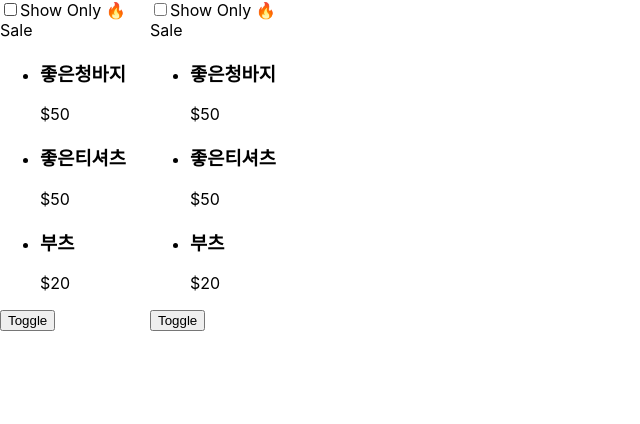
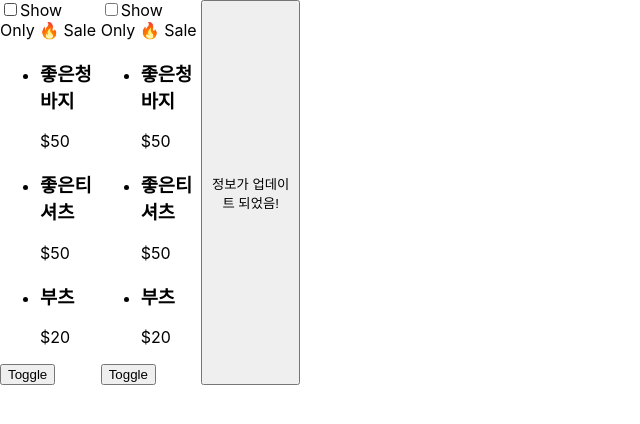
Before and after one commit to devkrecord/react-toy-project, a React (Create React App) app in the folder query/: page / in a window 1280 px wide. Shown: the top 424 px of the page, without its empty margins (0-640 px from the left). Built offline with nearby package versions, Linux system fonts and the light colour scheme.

Commit message:
feat: react query update하기 (invalidateQueries)

```diff
--- a/query/src/components/MainProducts.jsx
+++ b/query/src/components/MainProducts.jsx
@@ -1,11 +1,14 @@
 import React, { useState } from 'react';
 import Products from './Products';
+import { useQueryClient } from '@tanstack/react-query';
 
 export default function MainProducts() {
   const [showLeftProducts, setShowLeftProducts] = useState(true);
   const [showRightProducts, setShowRightProducts] = useState(true);
+  const client = useQueryClient();
+
   return (
-    <main className='container'>
+    <main className="container">
       <div>
         {showLeftProducts && <Products />}
         <button onClick={() => setShowLeftProducts((show) => !show)}>
@@ -18,6 +21,14 @@ export default function MainProducts() {
           Toggle
         </button>
       </div>
+      <button
+        onClick={() => {
+          client.invalidateQueries(['products', false]); // 서버에 새로운 데이터를 처리했을 때 해당하는 products, false 키에 한해서 캐시를 invalidateQueries(새로고침) 할 수 있다.
+          // client.invalidateQueries(['products']); // products에 관한 모든 key 를 invalidateQueries
+        }}
+      >
+        정보가 업데이트 되었음!
+      </button>
     </main>
   );
 }
--- a/query/src/components/Products.jsx
+++ b/query/src/components/Products.jsx
@@ -29,7 +29,7 @@ export default function Products() {
     ['products', checked],
     async () => {
       //동일한 결과값이 캐싱되어 있어 한번만 호출됨
-      console.log('fetching...');
+      console.log('fetching...', checked);
       return fetch(`data/${checked ? 'sale_' : ''}products.json`).then((res) =>
         res.json()
       );
```
